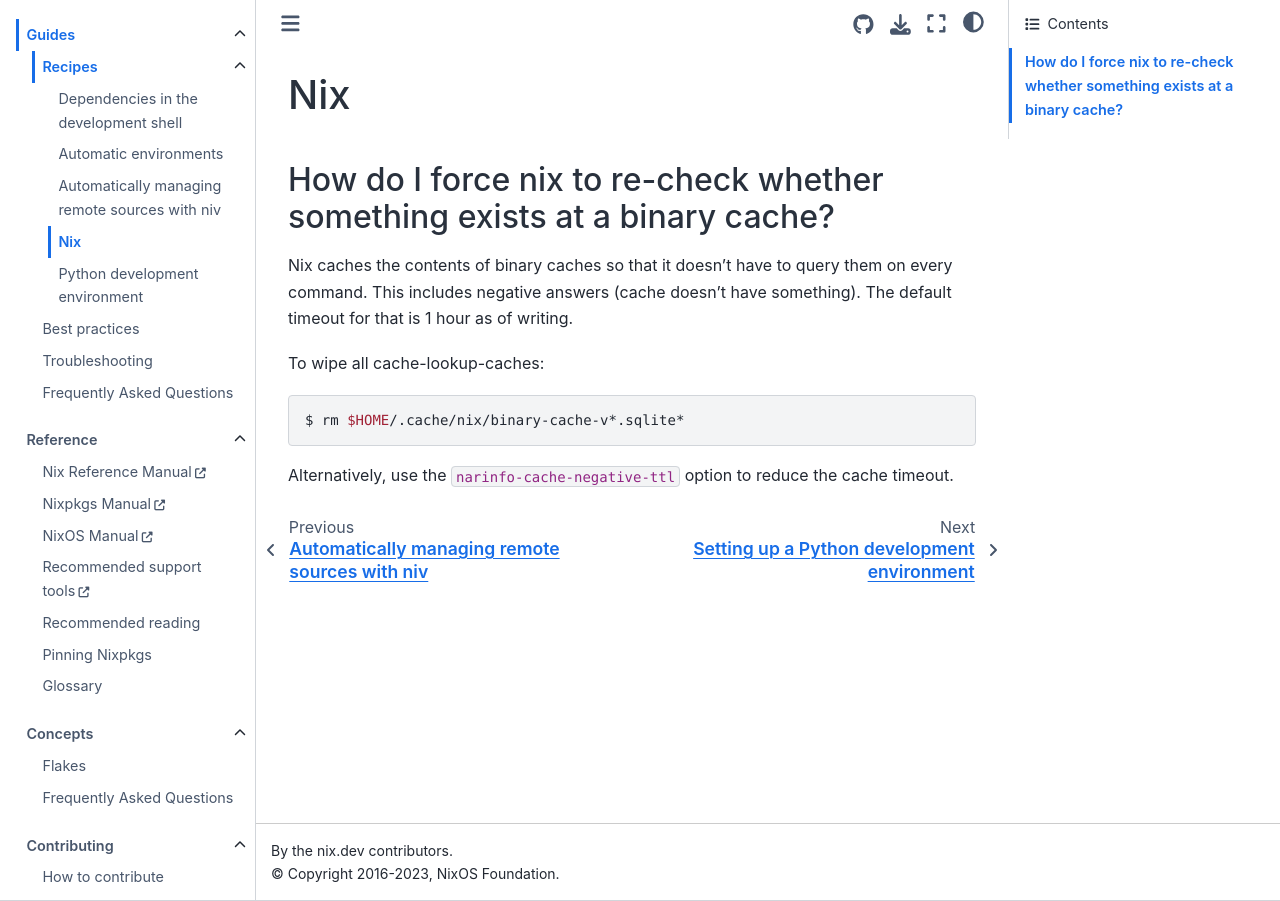
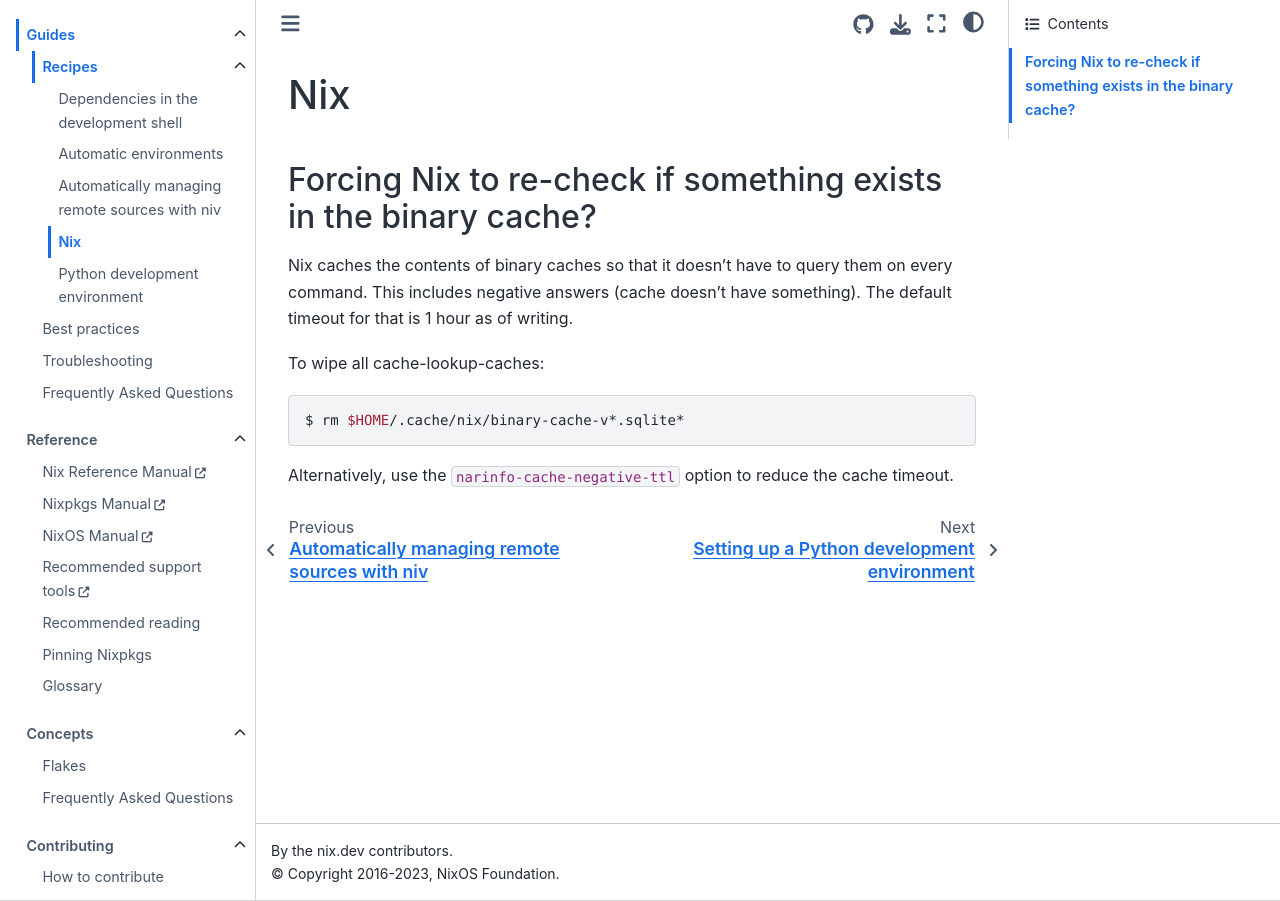
Before and after one commit to NixOS/nix.dev, a Sphinx documentation site: the page built from source/guides/recipes/nix-recipes.md, in a window 1280 px wide. Built offline with Sphinx 7.4.7 and the Sphinx Book theme 1.1.4, drawn with Linux system fonts in a browser that asks for light colours.

Commit message:
change question to statement

```diff
--- a/source/guides/recipes/nix-recipes.md
+++ b/source/guides/recipes/nix-recipes.md
@@ -1,6 +1,6 @@
 # Nix
 
-## How do I force nix to re-check whether something exists at a binary cache?
+## Forcing Nix to re-check if something exists in the binary cache?
 
 Nix caches the contents of binary caches so that it doesn't have to query them
 on every command. This includes negative answers (cache doesn't have something).
```
